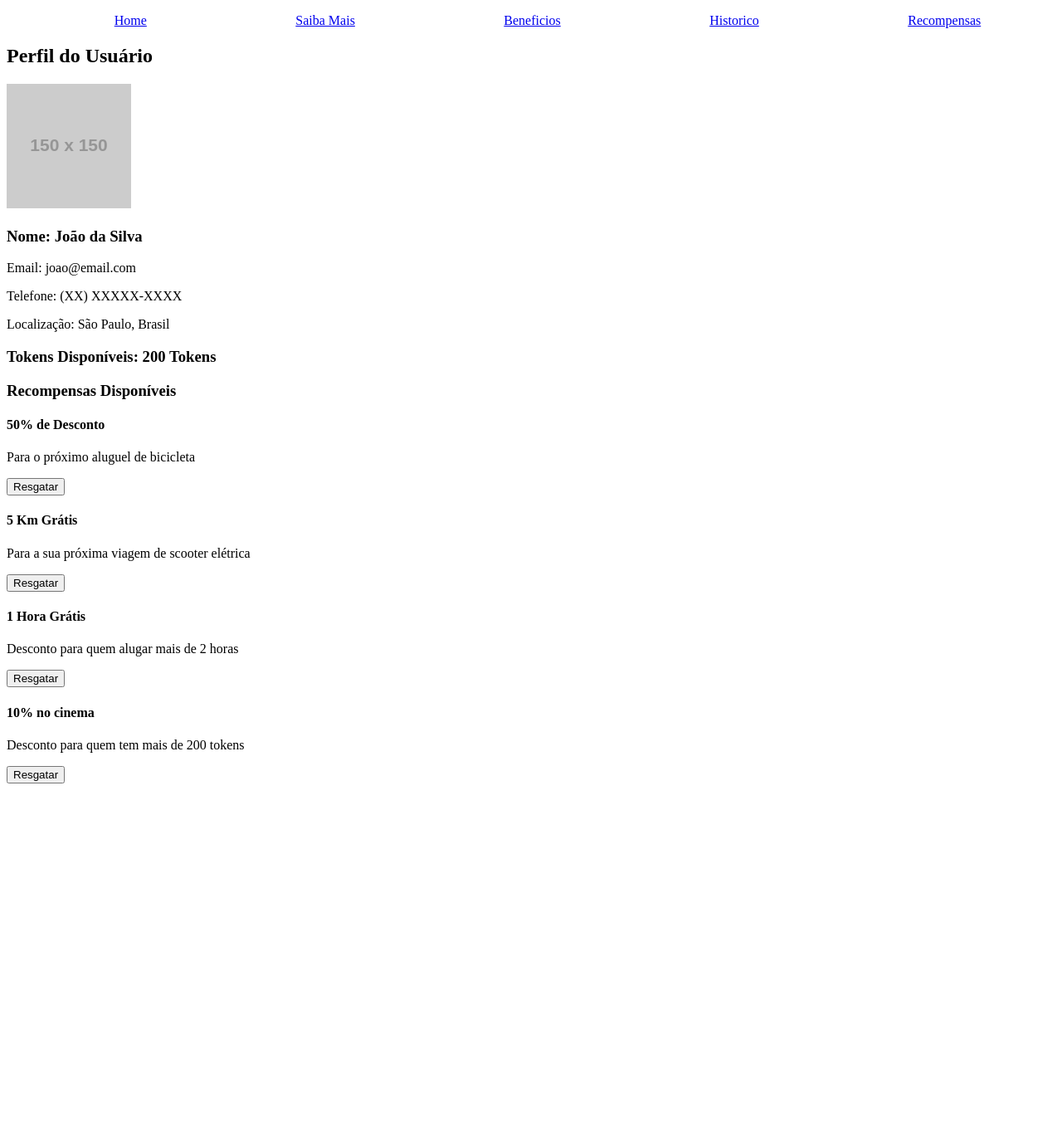
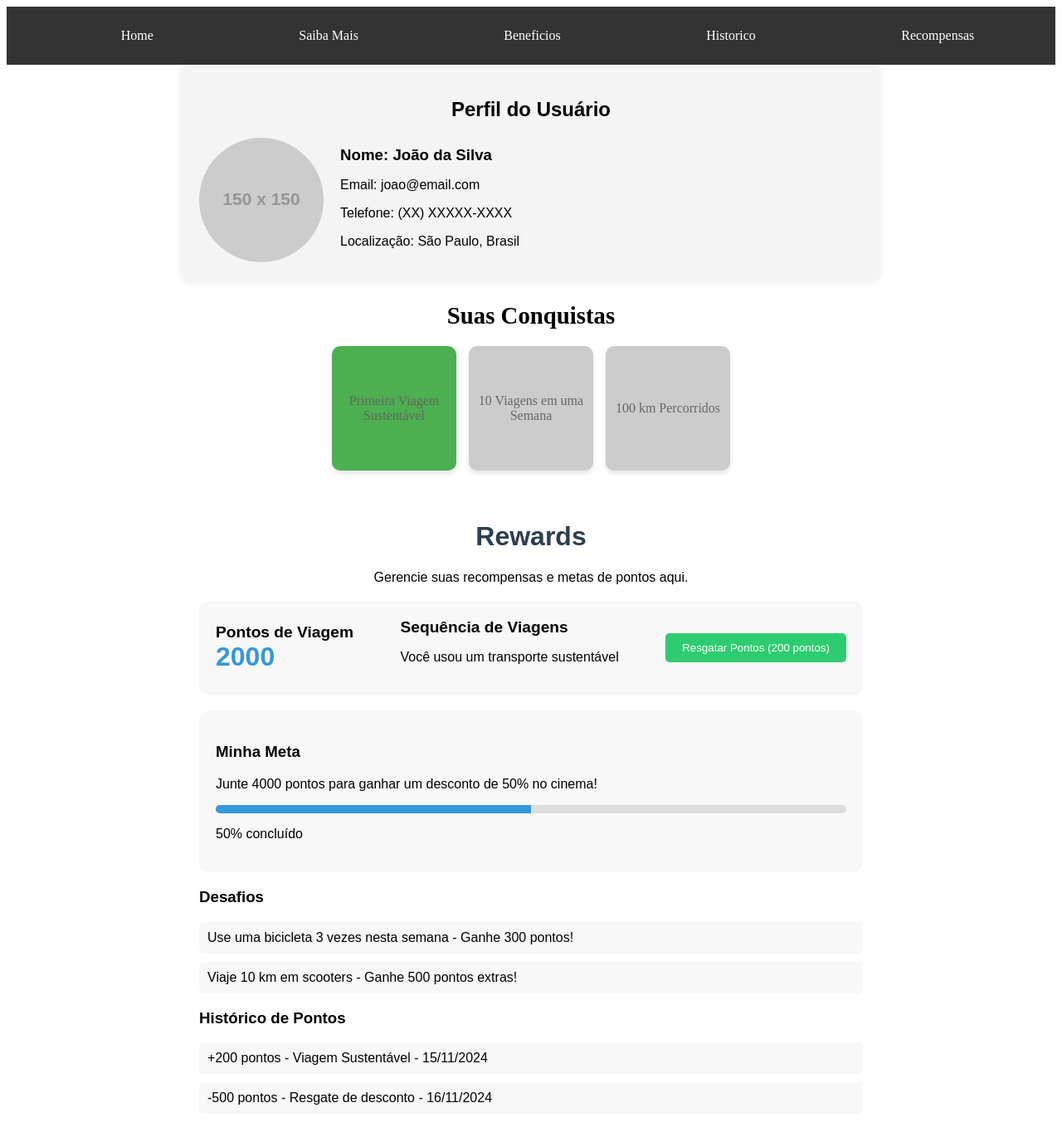
Before and after one commit to Pedrogus/Gs, a React (Create React App) app: page /rewards in a window 1280 px wide. Shown: the top 1370 px of the page at 83% size. Before the commit the page ends 952 px from the top, so only its background shows below. Built offline with nearby package versions, Linux system fonts and the light colour scheme.

Commit message:
Rewards Page

```diff
--- a/public/index.html
+++ b/public/index.html
@@ -24,7 +24,7 @@
       work correctly both with client-side routing and a non-root public URL.
       Learn how to configure a non-root public URL by running `npm run build`.
     -->
-    <title>React App</title>
+    <title>GS - transporte Eletrico</title>
   </head>
   <body>
     <noscript>You need to enable JavaScript to run this app.</noscript>
--- a/src/Pages/Home/index.js
+++ b/src/Pages/Home/index.js
@@ -32,6 +32,11 @@ const Home = () => {
   };
 
   return (
+
+    <>
+
+    <MapComponent />
+
     <div className="home">
       <section className="search">
         <h1>Encontre um metodo de transporte sustentável perto de você</h1>
@@ -40,7 +45,6 @@ const Home = () => {
           <button>Buscar</button>
         </div>
       </section>
-
 
       <section className="vehicle-list">
         <div className="vehicle-card">
@@ -70,6 +74,8 @@ const Home = () => {
         </div>
       )}
     </div>
+
+    </>
   );
 };
 
--- a/src/Pages/Home/style.css
+++ b/src/Pages/Home/style.css
@@ -0,0 +1,121 @@
+
+.home {
+    font-family: Arial, sans-serif;
+    padding: 20px;
+  }
+
+  /* Estilo da seção de busca */
+  .search {
+    text-align: center;
+    margin-bottom: 20px;
+  }
+
+  .search h1 {
+    margin-bottom: 10px;
+  }
+
+  .location-search {
+    display: flex;
+    justify-content: center;
+    gap: 10px;
+  }
+
+  .location-search input {
+    padding: 10px;
+    font-size: 16px;
+    width: 300px;
+  }
+
+  .location-search button {
+    padding: 10px;
+    font-size: 16px;
+    background-color: #4CAF50;
+    color: white;
+    border: none;
+    cursor: pointer;
+  }
+
+  .location-search button:hover {
+    background-color: #45a049;
+  }
+
+
+  /* Estilo para a seção de veículos */
+  .vehicle-list {
+    display: flex;
+    justify-content: space-around;
+    margin-top: 30px;
+  }
+
+  .vehicle-card {
+    background-color: #f9f9f9;
+    padding: 15px;
+    border-radius: 10px;
+    width: 200px;
+    box-shadow: 0 2px 5px rgba(0, 0, 0, 0.1);
+    text-align: center;
+  }
+
+  .vehicle-card h3 {
+    margin-bottom: 10px;
+  }
+
+  .vehicle-card button {
+    padding: 10px;
+    background-color: #4CAF50;
+    color: white;
+    border: none;
+    cursor: pointer;
+    border-radius: 5px;
+  }
+
+  .vehicle-card button:hover {
+    background-color: #45a049;
+  }
+
+
+  /* Estilo para o Card de Tokens */
+.token-card {
+    background-color: #f4f4f9;
+  padding: 20px;
+  margin-top: 20px;
+  border-radius: 10px;
+  box-shadow: 0 4px 8px rgba(0, 0, 0, 0.1);
+  text-align: center;
+  max-width: 400px;
+  margin-left: auto;
+  margin-right: auto;
+  opacity: 1;
+  transition: opacity 0.5s ease-in-out;
+  }
+
+  .token-card.hidden {
+    opacity: 0;
+    pointer-events: none;  /* Faz o card "não interativo" ao ser escondido */
+  }
+
+  .token-card h4 {
+    font-size: 20px;
+    font-weight: bold;
+    margin-bottom: 10px;
+  }
+
+  .token-card p {
+    font-size: 16px;
+    margin-bottom: 20px;
+    color: #333;
+  }
+
+  .redeem-button {
+    background-color: #4caf50;
+    color: white;
+    padding: 10px 20px;
+    border: none;
+    border-radius: 5px;
+    cursor: pointer;
+    transition: background-color 0.3s ease;
+  }
+
+  .redeem-button:hover {
+    background-color: #388e3c;
+  }
--- a/src/Pages/RewardsPage/index.js
+++ b/src/Pages/RewardsPage/index.js
@@ -1,43 +1,112 @@
-import React from 'react';
-import './style.css'; // Importe o CSS para a página de rewards
-import UserProfile from '../../components/UserProfile';
+import React, { useState } from "react";
+import './style.css';
 
 const RewardsPage = () => {
+  const [points, setPoints] = useState(2000);
+  const [goal, setGoal] = useState(4000);
+
+  const handleRedeem = () => {
+    const discountCost = 200;
+    if (points >= discountCost) {
+      setPoints(points + discountCost);
+      alert("Pontos resgatado com sucesso!"); /* Fazer algo mais bonito */
+    } else {
+      alert("você não tem pontos para resgatar.");
+    }
+  };
+
+  const [badges, setBadges] = useState([
+    { id: 1, name: "Primeira Viagem Sustentável", unlocked: true },
+    { id: 2, name: "10 Viagens em uma Semana", unlocked: false },
+    { id: 3, name: "100 km Percorridos", unlocked: false },
+  ]);
+
+  const progress = Math.min((points / goal) * 100, 100);
+
   return (
-    <>
 
-    <UserProfile />
+      <>
 
-    <div className="rewards-section">
-      <h3>Recompensas Disponíveis</h3>
-
-      {/* Lista de Recompensas */}
-      <div className="rewards-list">
-        <div className="reward-card">
-          <h4>50% de Desconto</h4>
-          <p>Para o próximo aluguel de bicicleta</p>
-          <button className="redeem-button">Resgatar</button>
+      {/* Usuario */}
+      <div className="user-profile-container">
+      <div className="profile-header">
+        <h2>Perfil do Usuário</h2>
+      </div>
+      <div className="profile-info">
+        <div className="profile-pic">
+          <img src="https://via.placeholder.com/150" alt="Profile" />
         </div>
-
-        <div className="reward-card">
-          <h4>5 Km Grátis</h4>
-          <p>Para a sua próxima viagem de scooter elétrica</p>
-          <button className="redeem-button">Resgatar</button>
-        </div>
-
-        <div className="reward-card">
-          <h4>1 Hora Grátis</h4>
-          <p>Desconto para quem alugar mais de 2 horas</p>
-          <button className="redeem-button">Resgatar</button>
-        </div>
-
-
-        <div className="reward-card">
-          <h4>10% no cinema</h4>
-          <p>Desconto para quem tem mais de 200 tokens</p>
-          <button className="redeem-button">Resgatar</button>
+        <div className="user-details">
+          <h3>Nome: João da Silva</h3>
+          <p>Email: joao@email.com</p>
+          <p>Telefone: (XX) XXXXX-XXXX</p>
+          <p>Localização: São Paulo, Brasil</p>
         </div>
       </div>
+    </div>
+
+    {/* Selos ou conquistas */}
+
+    <div className="achievements">
+      <h2>Suas Conquistas</h2>
+      <div className="badges">
+        {badges.map((badge) => (
+          <div
+            key={badge.id}
+            className={`badge ${badge.unlocked ? "unlocked" : "locked"}`}
+          >
+            <p>{badge.name}</p>
+          </div>
+        ))}
+      </div>
+    </div>
+
+    {/* recompensas e desafios */}
+    <div className="rewards">
+      <header>
+        <h1>Rewards</h1>
+        <p>Gerencie suas recompensas e metas de pontos aqui.</p>
+      </header>
+
+      <section className="points">
+        <div>
+          <h3>Pontos de Viagem</h3>
+          <h2>{points}</h2>
+        </div>
+        <div>
+          <h3>Sequência de Viagens</h3>
+          <p>Você usou um transporte sustentável</p>
+        </div>
+        <button onClick={handleRedeem}>Resgatar Pontos (200 pontos)</button>
+      </section>
+
+      <section className="goal">
+        <h3>Minha Meta</h3>
+        <p>Junte {goal} pontos para ganhar um desconto de 50% no cinema!</p>
+        <div className="progress-bar">
+          <div
+            className="progress-fill"
+            style={{ width: `${progress}%` }}
+          ></div>
+        </div>
+        <p>{Math.floor(progress)}% concluído</p>
+      </section>
+
+      <section className="challenges">
+        <h3>Desafios</h3>
+        <ul>
+          <li>Use uma bicicleta 3 vezes nesta semana - Ganhe 300 pontos!</li>
+          <li>Viaje 10 km em scooters - Ganhe 500 pontos extras!</li>
+        </ul>
+      </section>
+
+      <section className="history">
+        <h3>Histórico de Pontos</h3>
+        <ul>
+          <li>+200 pontos - Viagem Sustentável - 15/11/2024</li>
+          <li>-500 pontos - Resgate de desconto - 16/11/2024</li>
+        </ul>
+      </section>
     </div>
 
     </>
--- a/src/Pages/RewardsPage/style.css
+++ b/src/Pages/RewardsPage/style.css
@@ -0,0 +1,172 @@
+.user-profile-container {
+  font-family: 'Arial', sans-serif;
+  margin: 0 auto;
+  padding: 20px;
+  max-width: 800px;
+  background-color: #f4f4f4;
+  border-radius: 10px;
+  box-shadow: 0 0 10px rgba(0, 0, 0, 0.1);
+}
+
+.profile-header {
+  text-align: center;
+}
+
+.profile-info {
+  display: flex;
+  justify-content: space-around;
+  margin-top: 20px;
+}
+
+.profile-pic img {
+  border-radius: 50%;
+  width: 150px;
+  height: 150px;
+  object-fit: cover;
+}
+
+.user-details {
+  flex: 1;
+  margin-left: 20px;
+}
+
+.user-details h3 {
+  margin: 10px 0;
+}
+
+
+
+.rewards {
+  font-family: Arial, sans-serif;
+  max-width: 800px;
+  margin: 0 auto;
+  padding: 20px;
+}
+
+header {
+  text-align: center;
+  margin-bottom: 20px;
+}
+
+header h1 {
+  font-size: 2rem;
+  color: #2c3e50;
+}
+
+.points {
+  display: flex;
+  justify-content: space-between;
+  align-items: center;
+  background-color: #f8f8f8;
+  padding: 20px;
+  border-radius: 10px;
+  margin-bottom: 20px;
+}
+
+.points h3 {
+  margin: 0;
+  font-size: 1.2rem;
+}
+
+.points h2 {
+  margin: 0;
+  font-size: 2rem;
+  color: #3498db;
+}
+
+.goal {
+  background-color: #f8f8f8;
+  padding: 20px;
+  border-radius: 10px;
+  margin-bottom: 20px;
+}
+
+.goal .progress-bar {
+  width: 100%;
+  height: 10px;
+  background-color: #ddd;
+  border-radius: 5px;
+  overflow: hidden;
+  margin: 10px 0;
+}
+
+.goal .progress-fill {
+  height: 100%;
+  background-color: #3498db;
+  transition: width 0.5s;
+}
+
+.challenges ul,
+.history ul {
+  list-style: none;
+  padding: 0;
+}
+
+.challenges li,
+.history li {
+  margin: 10px 0;
+  padding: 10px;
+  background-color: #f8f8f8;
+  border-radius: 5px;
+}
+
+button {
+  background-color: #2ecc71;
+  color: white;
+  padding: 10px 20px;
+  border: none;
+  border-radius: 5px;
+  cursor: pointer;
+  transition: background-color 0.3s;
+}
+
+button:hover {
+  background-color: #27ae60;
+}
+
+.achievements {
+  margin: 20px auto;
+  text-align: center;
+}
+
+.achievements h2 {
+  font-size: 1.8rem;
+  margin-bottom: 20px;
+}
+
+.badges {
+  display: flex;
+  flex-wrap: wrap;
+  justify-content: center;
+  gap: 15px;
+}
+
+.badge {
+  width: 150px;
+  height: 150px;
+  display: flex;
+  align-items: center;
+  justify-content: center;
+  border-radius: 10px;
+  background-color: #e0e0e0;
+  box-shadow: 0 4px 6px rgba(0, 0, 0, 0.1);
+  transition: transform 0.3s;
+}
+
+.badge p {
+  font-size: 1rem;
+  color: #666;
+}
+
+.badge.unlocked {
+  background-color: #4caf50;
+  color: #fff;
+}
+
+.badge.locked {
+  background-color: #ccc;
+}
+
+.badge:hover {
+  transform: scale(1.1);
+}
--- a/src/components/Navbar.css
+++ b/src/components/Navbar.css
@@ -0,0 +1,24 @@
+
+nav {
+    background-color: #333;
+    padding: 10px;
+  }
+
+  nav ul {
+    display: flex;
+    justify-content: space-around;
+  }
+
+  nav li {
+    list-style-type: none;
+  }
+
+  nav a {
+    color: white;
+    text-decoration: none;
+    font-size: 16px;
+  }
+
+  nav a:hover {
+    color: #ddd;
+  }
--- a/src/components/UserProfile.js
+++ /dev/null
@@ -1,28 +0,0 @@
-import React from 'react';
-import './UserProfile.css';
-
-const UserProfile = () => {
-  return (
-    <div className="user-profile-container">
-      <div className="profile-header">
-        <h2>Perfil do Usuário</h2>
-      </div>
-      <div className="profile-info">
-        <div className="profile-pic">
-          <img src="https://via.placeholder.com/150" alt="Profile" />
-        </div>
-        <div className="user-details">
-          <h3>Nome: João da Silva</h3>
-          <p>Email: joao@email.com</p>
-          <p>Telefone: (XX) XXXXX-XXXX</p>
-          <p>Localização: São Paulo, Brasil</p>
-        </div>
-      </div>
-      <div className="user-rewards">
-        <h3>Tokens Disponíveis: 200 Tokens</h3>
-      </div>
-    </div>
-  );
-};
-
-export default UserProfile;
--- a/src/index.js
+++ b/src/index.js
@@ -10,7 +10,5 @@ root.render(
   </React.StrictMode>
 );
 
-// If you want to start measuring performance in your app, pass a function
-// to log results (for example: reportWebVitals(console.log))
-// or send to an analytics endpoint. Learn more: https://bit.ly/CRA-vitals
+
 reportWebVitals();
```
Also changed, not shown: src/components/UserProfile.css (deleted).
